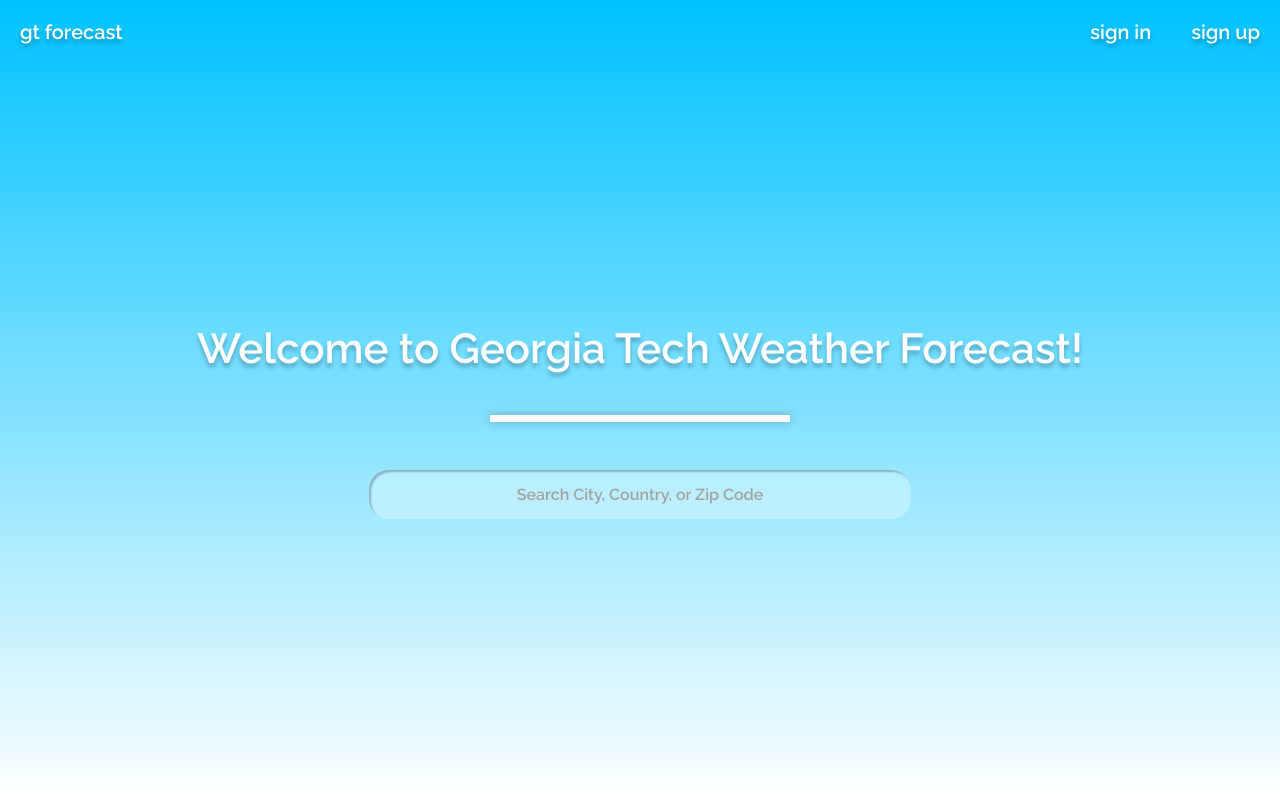
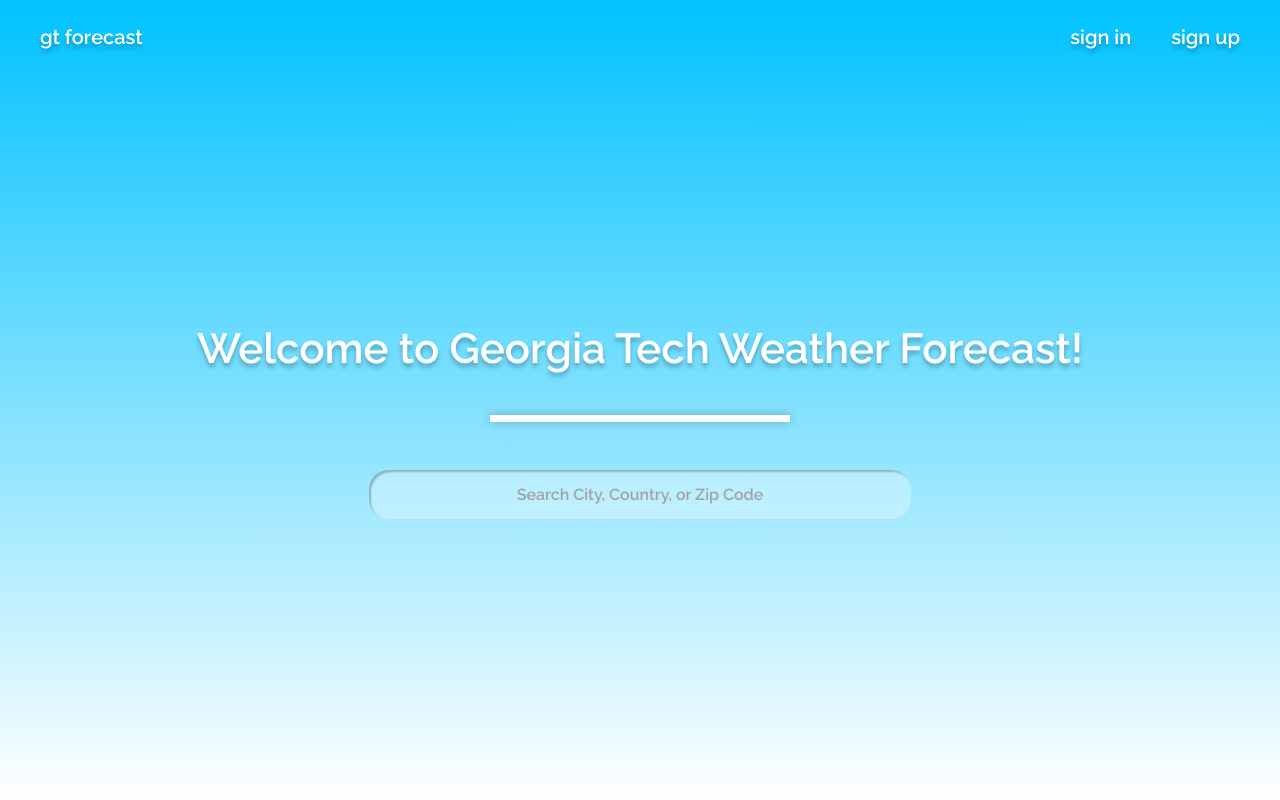
Before and after one commit to GTWeatherForcast/weather-client, a React (Create React App) app: page / in a window 1280 px wide. Built offline with nearby package versions, Linux system fonts and the light colour scheme; the HTML template or start-up script is replaced by a standard one.

Commit message:
Updated styling for navbar reconstruction

```diff
--- a/src/components/landing/Landing.module.css
+++ b/src/components/landing/Landing.module.css
@@ -123,12 +123,12 @@
 .mainNav ol {
     list-style: none;
     padding: 0;
-    margin: 0;
     display: flex;
+    margin: 25px 20px;
 }
 
 .mainNav li {
-    margin: 20px;
+    margin: 0 20px 0 20px;
     /* display: inline; */
 }
 
```
